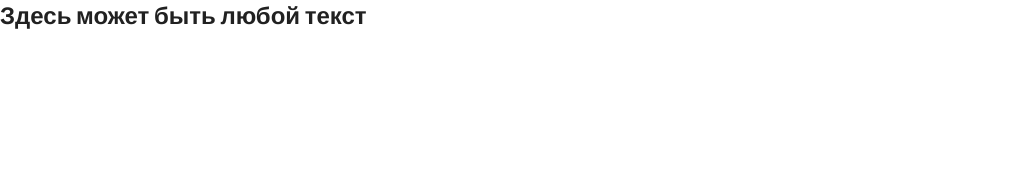
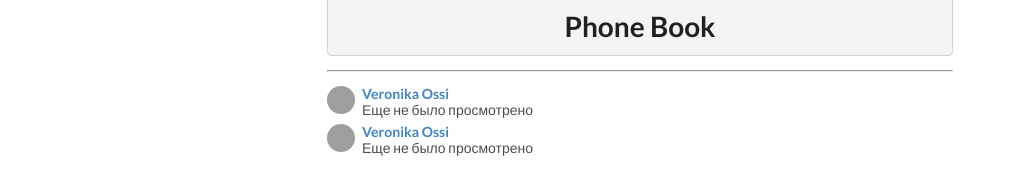
Before and after one commit to Kamesas/PhoneBookReact-2, a React app: page / in a window 1280 px wide. Shown: the whole page, without its empty margins (0-1015 px from the left). Built offline with nearby package versions, Linux system fonts and the light colour scheme; grey boxes are pictures that could not be loaded.

Commit message:
added listContact

```diff
--- /dev/null
+++ b/code/js/components/listContacts.js
@@ -0,0 +1,33 @@
+import React from 'react';
+
+class ListContacts extends React.Component {
+
+  render() {
+      return (
+
+      	<div className="ui animated list">
+
+				  <div className="item">
+				    <img className="ui avatar image" src="https://semantic-ui.com/images/avatar/small/helen.jpg" />
+				    <div className="content">
+				      <a className="header">Veronika Ossi</a>
+				      <div className="description">Еще не было просмотрено</div>
+				    </div>
+				  </div>
+
+				  <div className="item">
+				    <img className="ui avatar image" src="https://semantic-ui.com/images/avatar/small/christian.jpg" />
+				    <div className="content">
+				      <a className="header">Veronika Ossi</a>
+				      <div className="description">Еще не было просмотрено</div>
+				    </div>
+				  </div>
+
+				</div>
+
+      );
+  }
+
+}
+
+export default ListContacts;
--- /dev/null
+++ b/code/js/components/webPage.js
@@ -0,0 +1,25 @@
+import React from 'react';
+import ListContacts from "./listContacts"
+
+class WebPage extends React.Component {
+
+  render() {
+      return (
+
+      	<div className="ui two column centered grid">
+				  <div className="column">
+
+				  	<h1 className="ui block center aligned header">Phone Book</h1>
+				  	<hr />
+
+				  	<ListContacts />
+
+				  </div>
+				</div>
+
+      );
+  }
+
+}
+
+export default WebPage;
--- a/code/js/index.js
+++ b/code/js/index.js
@@ -1,7 +1,12 @@
+import 'babel-polyfill';
 import React from 'react';
 import ReactDOM from "react-dom";
+import WebPage from './components/webPage';
+//npm run start
 
-ReactDOM.render(
-  <h2>Здесь может быть любой текст</h2>,
-  document.getElementById('fieldToShow')
+ ReactDOM.render(
+
+	<WebPage />,
+	document.getElementById('app')
+
 );
--- a/src/index.html
+++ b/src/index.html
@@ -7,7 +7,7 @@
 </head>
 <body>
 
-    <div id="fieldToShow"></div>
+    <div id="app"></div>
     <script src="js/bundle.min.js"></script>
 
 </body>
```
